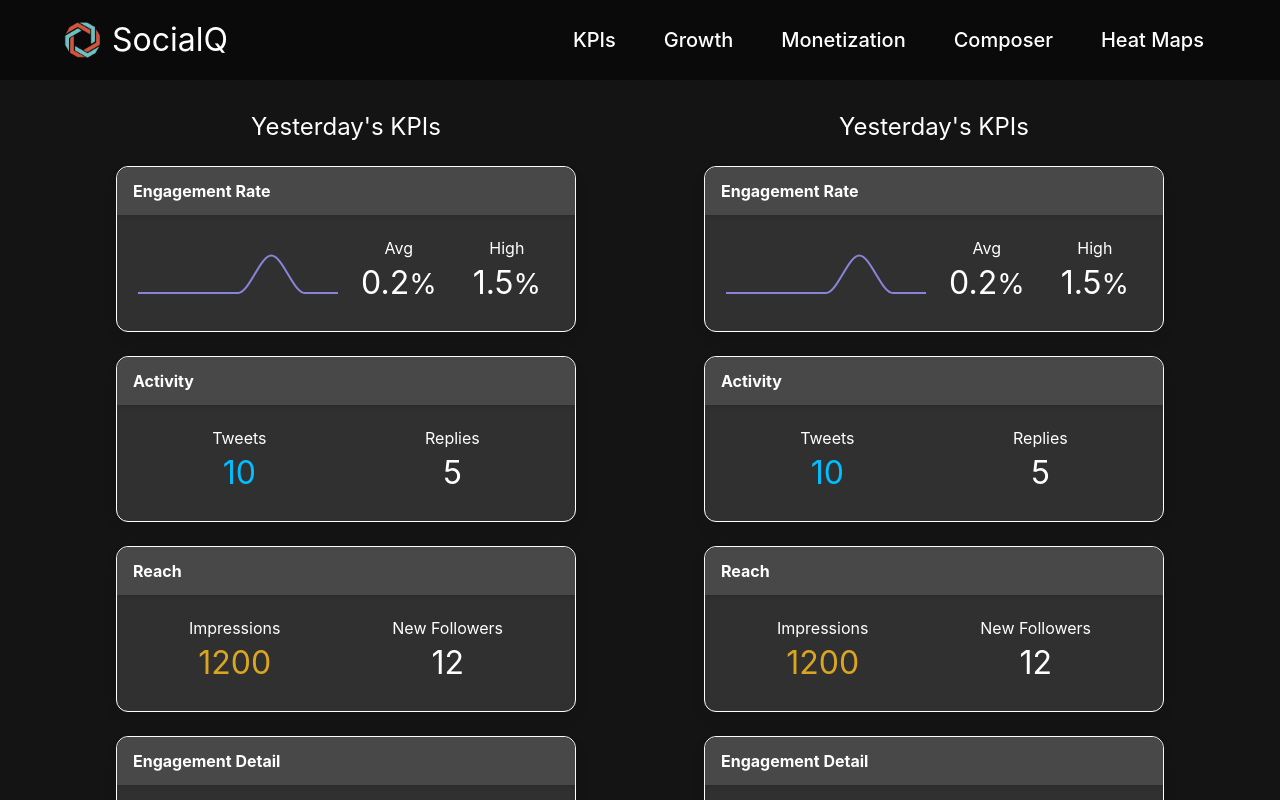
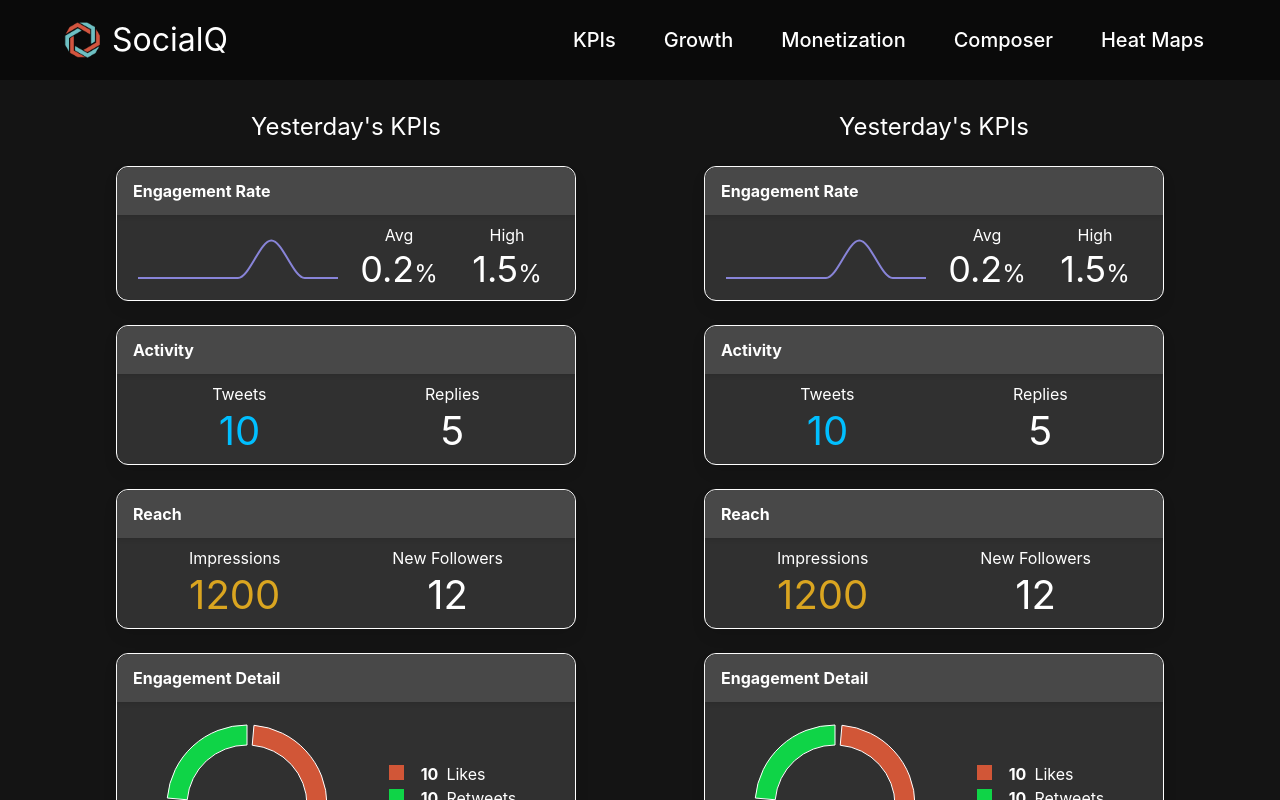
Before and after one commit to SocialQu/Branding, a React (Create React App) app in the folder app/: page / in a window 1280 px wide. Shown: the top 800 px of the page. Built offline with nearby package versions, Linux system fonts and the light colour scheme.

Commit message:
Styled KPI

```diff
--- a/app/src/atoms/Kpi.tsx
+++ b/app/src/atoms/Kpi.tsx
@@ -1,10 +1,13 @@
 import { Property } from 'csstype'
 
 interface iKpi { label:string, value:number, color?:Property.Color ,isPercent?:boolean }
-export const Kpi = ({ label, value, color, isPercent }:iKpi) => <div className='level-item level-engagement'>
-    <p className='subtitle is-3' style={{color:'white', marginBottom: 20}}>
+export const Kpi = ({ label, value, color, isPercent }:iKpi) => <div className='level-item level-kpi'>
+    <p style={{color:'white'}}>
         <small style={{fontSize: '1rem'}}>{label}</small> <br/>
-        <span style={{color:color||'white'}}>{ value }</span>
-        <small>{isPercent && '%'}</small>
+        <span
+            className="subtitle is-2"
+            style={{color:color||'white', fontSize:!isPercent ? '2.5rem' : '2.25rem'}}
+        > { value }</span>
+        <small style={{fontSize:'1.5em'}}>{isPercent && '%'}</small>
     </p>
 </div>
```
